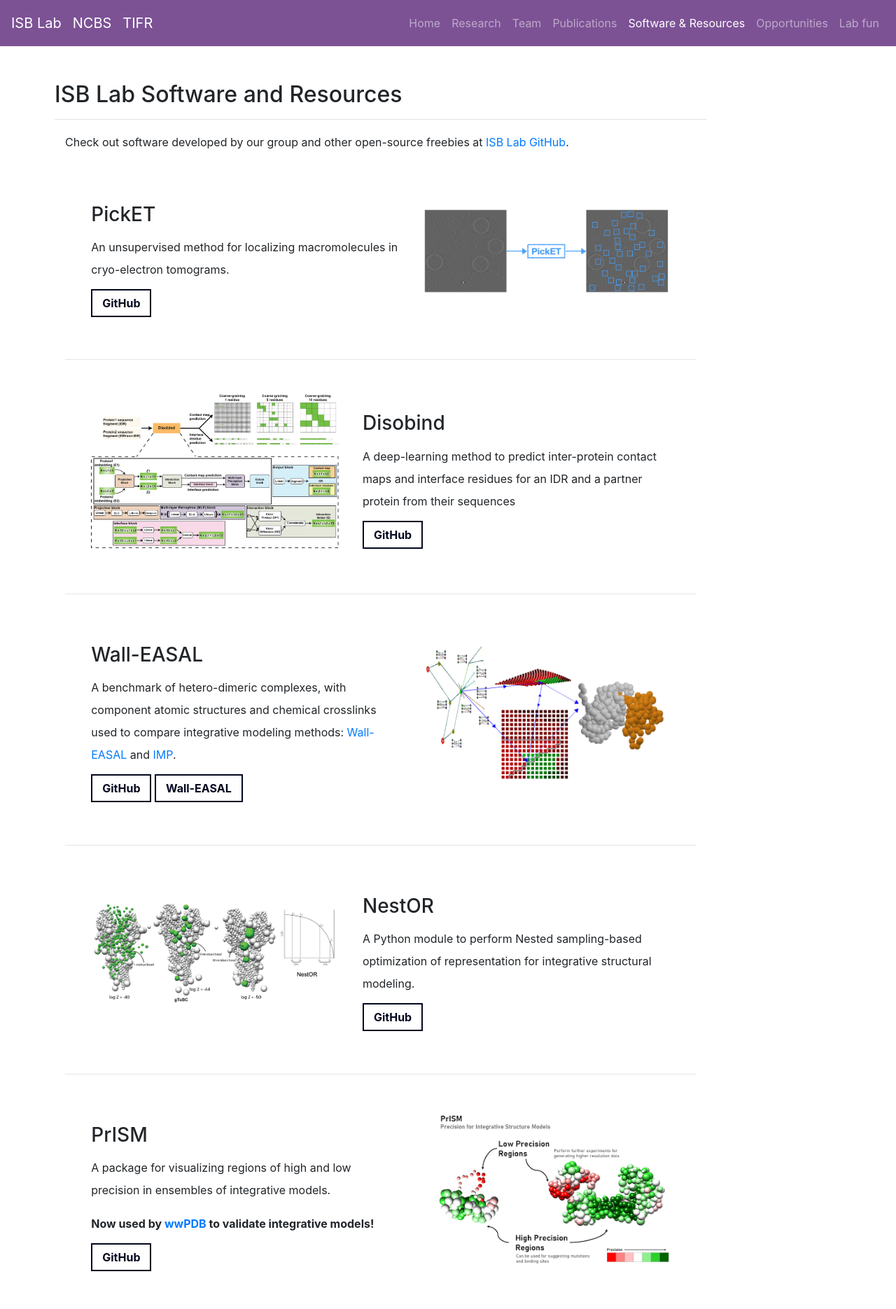
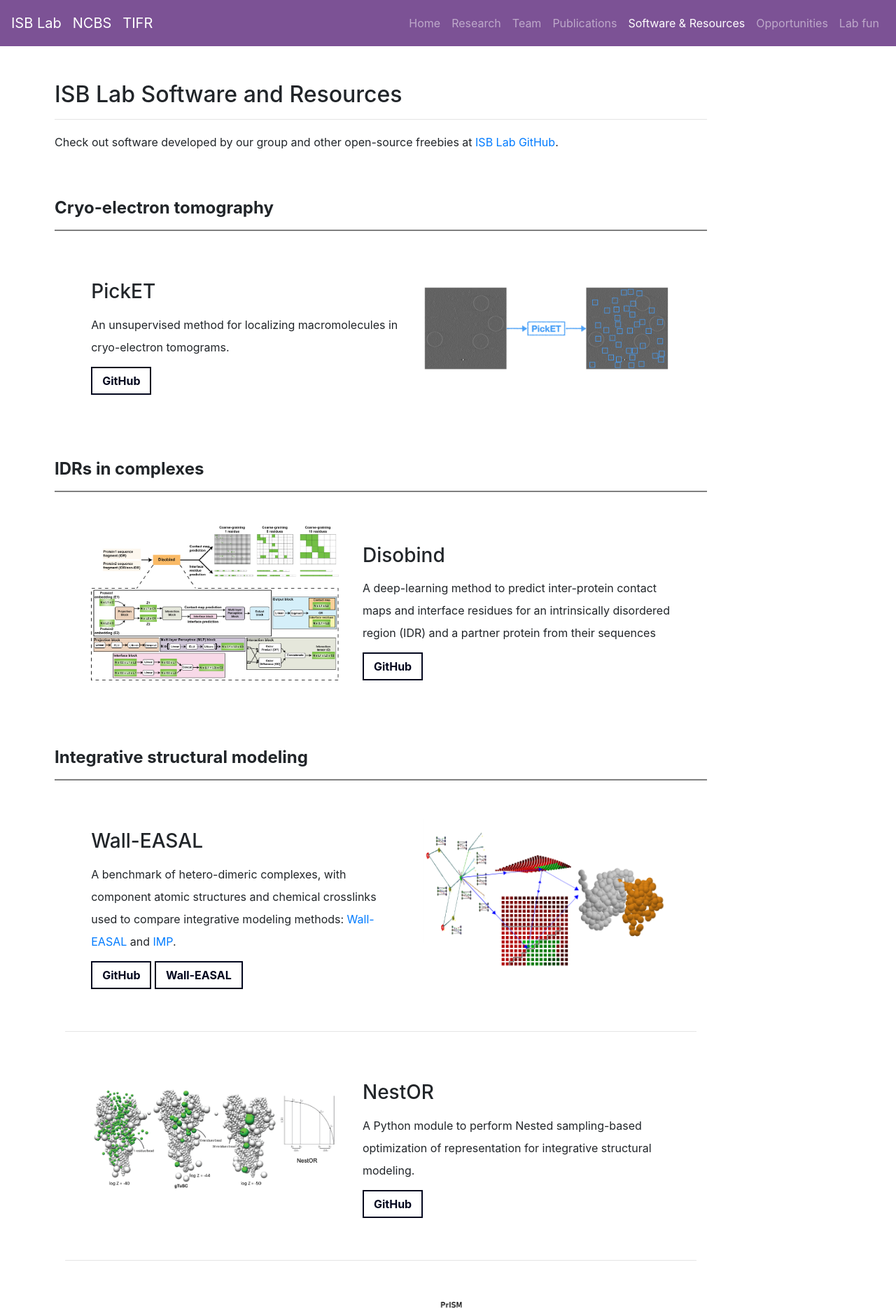
Before and after one commit to isblab/website, a Jekyll site: the page built from Software/index.md, in a window 1280 px wide. Shown: the top 1870 px of the page at 70% size. Built offline with Jekyll 4.4.1, drawn with Linux system fonts in a browser that asks for light colours.

Commit message:
categorize software page

```diff
--- a/Software/index.md
+++ b/Software/index.md
@@ -4,12 +4,14 @@ layout: default
 group: Software
 ---
 <h2>ISB Lab Software and Resources</h2>
-<hr>
-
-<div class="container-fluid">
+<hr width="100%" margin="auto">
 
 Check out software developed by our group and other open-source freebies at [ISB Lab GitHub](https://github.com/isblab). <br>
 
+<br>
+<h4><b>Cryo-electron tomography</b></h4>
+<hr width="100%" margin="auto" style="border-top: 2px solid grey;">
+<div class="container-fluid">
 
 <div class="content-container" style="background-color: #ffffff;">
 <div class="col-container">
@@ -24,7 +26,12 @@ Check out software developed by our group and other open-source freebies at [ISB
 </div>
 </div>
 
-<hr width="100%" margin="auto">
+</div>
+
+<br>
+<h4><b>IDRs in complexes</b></h4>
+<hr width="100%" margin="auto" style="border-top: 2px solid grey;">
+<div class="container-fluid">
 
 <div class="content-container" style="background-color: #ffffff;">
 <div class="col-container">
@@ -33,13 +40,18 @@ Check out software developed by our group and other open-source freebies at [ISB
 </div>
 <div class="column-one">
 <h3>Disobind</h3>
-<p>A deep-learning method to predict inter-protein contact maps and interface residues for an IDR and a partner protein from their sequences</p>
+<p>A deep-learning method to predict inter-protein contact maps and interface residues for an intrinsically disordered region (IDR) and a partner protein from their sequences</p>
 <a href="https://github.com/isblab/Disobind" class="button">GitHub</a>
 </div>
 </div>
 </div>
 
-<hr width="100%" margin="auto">
+</div>
+
+<br>
+<h4><b>Integrative structural modeling</b></h4>
+<hr width="100%" margin="auto" style="border-top: 2px solid grey;">
+<div class="container-fluid">
 
 <div class="content-container" style="background-color: #ffffff;">
 <div class="col-container">
@@ -138,7 +150,7 @@ Check out software developed by our group and other open-source freebies at [ISB
 
 <h2>Courses and Workshops</h2>
 <hr>
-<h3>Integrative Modeling Tutorials and Workshops</h3>
+<h4><b>Integrative Modeling Tutorials and Workshops</b></h4>
 <ul>
     <li>
         IMP Tutorial at <a href="https://meetings.embo.org/event/24-cryo-em" class="link">EMBOCEM3DIP</a> IISc Bangalore 2024.
@@ -155,7 +167,8 @@ Check out software developed by our group and other open-source freebies at [ISB
     </li>
 </ul>
 <hr>
-<h3>Graduate Courses at NCBS</h3>
+<br>
+<h4><b>Graduate Courses at NCBS</b></h4>
 <ul>
     <li>
         <a href="https://moodle.ncbs.res.in/enrol/index.php?id=165" class="link">Statistical Inference in Biology</a> (internal link) co-taught with Dr Shaon Chakrabarti at NCBS.
--- a/static/css/custom.css
+++ b/static/css/custom.css
@@ -287,7 +287,7 @@ body {
 }
 
 img {
-  display: block;
+  display: inline-block;
   height: auto;
   max-width: 100%;
   align-content: center;
@@ -314,13 +314,18 @@ img {
     align-content: center;
   }
   img {
+    display: block;
     object-fit: scale-down;
     width: 90vw;
     margin: auto;
     align-content: center;
+    align-self: center;
   }
   hr {
     margin: auto;
     align-self: center;
   }
+  h4 {
+    text-align: center;
+  }
 }
```
Also changed, not shown: Research/index.md (+10 -4 lines).
